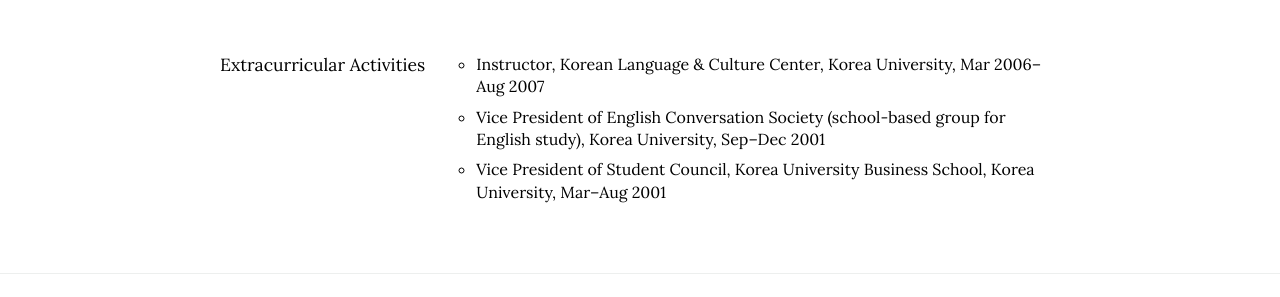
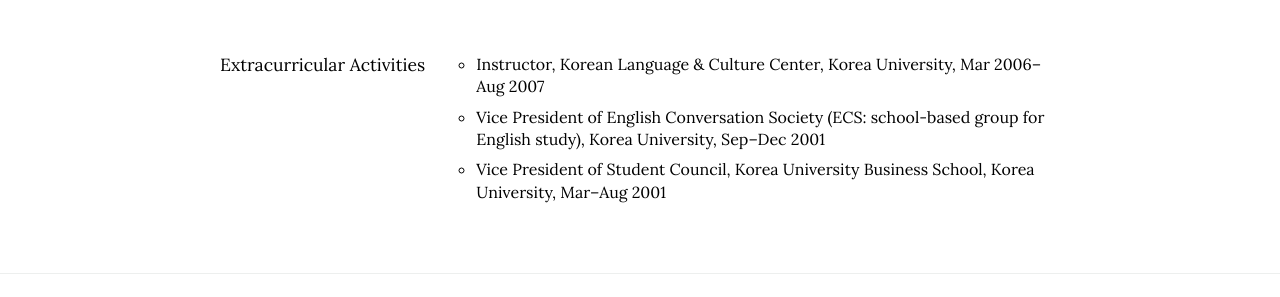
Before and after one commit to istaehun/taehun, a Jekyll site: the page built from engagement.html, in a window 1280 px wide and 900 px high, scrolled down 4006 px. Shown: the part 537-834 px from the top of the window. Built offline with Jekyll 4.4.1, drawn with Linux system fonts in a browser that asks for light colours; nearby versions of some CDN libraries.

Commit message:
Update engagement.yml

```diff
--- a/_data/engagement.yml
+++ b/_data/engagement.yml
@@ -109,5 +109,5 @@
     title: Extracurricular Activities
     list:
       - "Instructor, Korean Language & Culture Center, Korea University, Mar 2006–Aug 2007"
-      - "Vice President of English Conversation Society (school-based group for English study), Korea University, Sep–Dec 2001"
+      - "Vice President of English Conversation Society (ECS: school-based group for English study), Korea University, Sep–Dec 2001"
       - "Vice President of Student Council, Korea University Business School, Korea University, Mar–Aug 2001"
```
